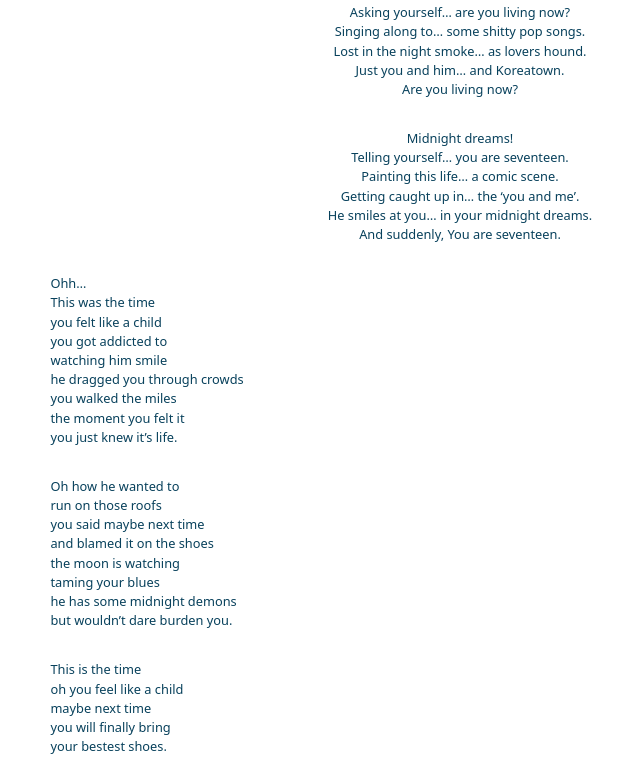
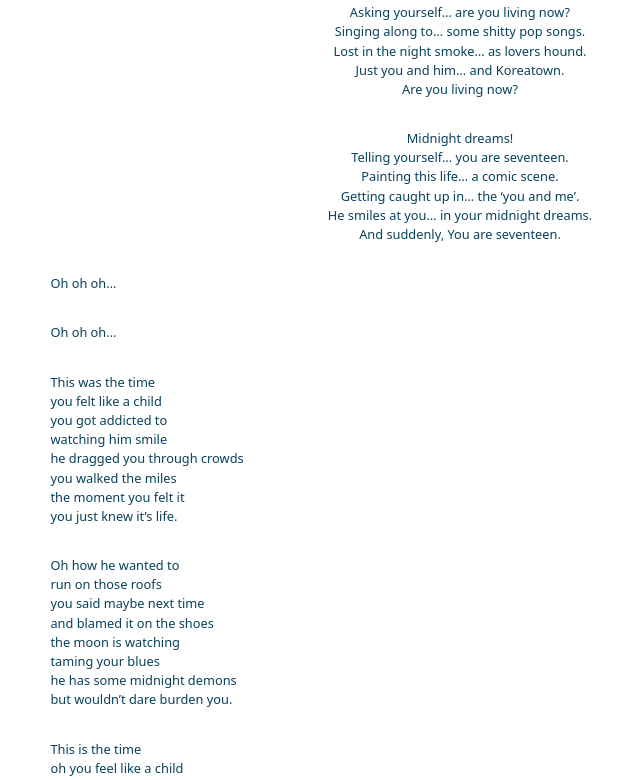
Before and after one commit to Linkhant19/midnightfriendshipservice, a React (Vite) app: page /poem2 in a window 1280 px wide. Shown: the part 1030-1810 px from the top of the page, without its empty margins (180-820 px from the left). Built offline with nearby package versions, Linux system fonts and the light colour scheme.

Commit message:
revisions on poem two

```diff
--- a/src/components/PoemTwo.tsx
+++ b/src/components/PoemTwo.tsx
@@ -44,7 +44,7 @@ export default function PoemTwo() {
             He said, “We discovered a new biome!” <br />
             as you landed in New York City. <br />
             No point in longing for home <br />
-            when you've got some restless company. <br />
+            when you've already got restless company. <br />
         </StyledStanza>
 
         <StyledStanza>
@@ -110,7 +110,14 @@ export default function PoemTwo() {
         </StyledChorus>
 
         <StyledStanza>
-            Ohh… <br />
+            Oh oh oh… <br />
+        </StyledStanza>
+
+        <StyledStanza>
+            Oh oh oh… <br />
+        </StyledStanza>
+
+        <StyledStanza>
             This was the time <br />
             you felt like a child <br />
             you got addicted to <br />
```
